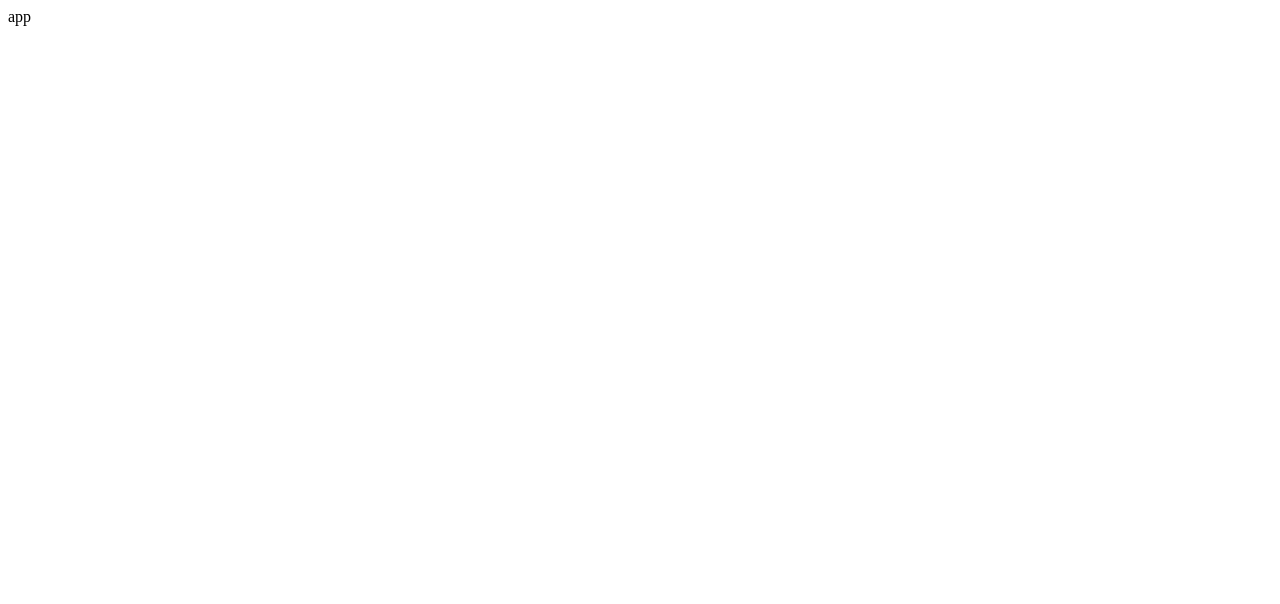
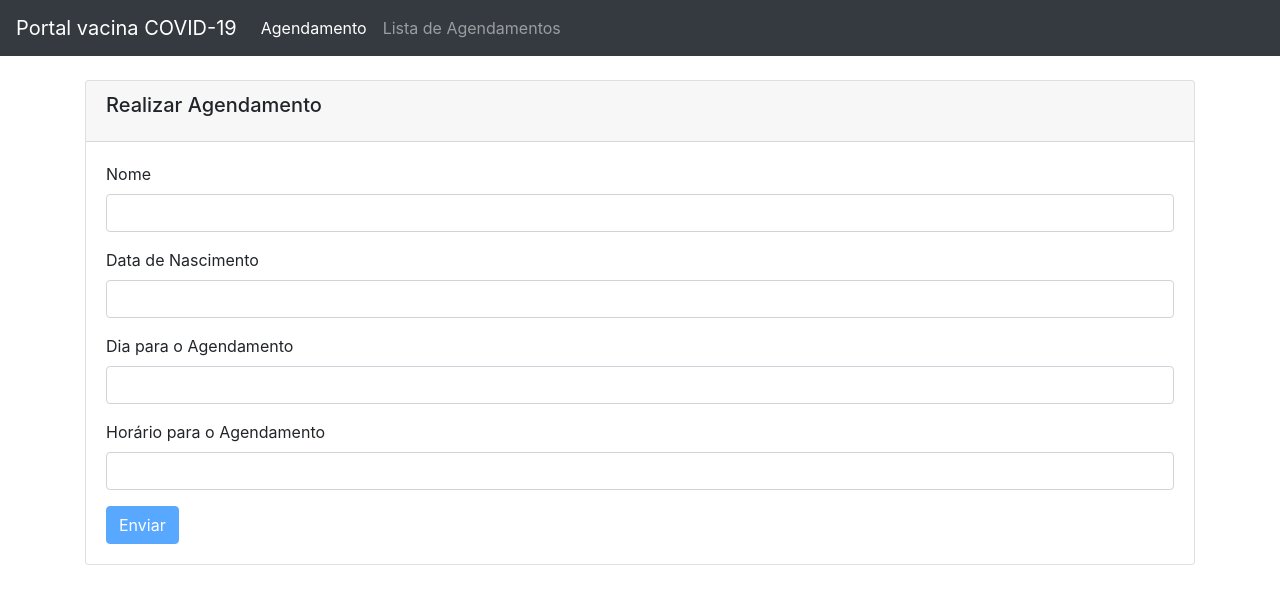
Before and after one commit to GuilhermeFrancisc0/desafio-react_node-pitang, a React (Create React App) app: page / in a window 1280 px wide. Shown: the top 604 px of the page. Built offline with nearby package versions, Linux system fonts and the light colour scheme.

Commit message:
Add basic layout

```diff
--- a/package.json
+++ b/package.json
@@ -6,9 +6,13 @@
     "@testing-library/jest-dom": "^5.11.4",
     "@testing-library/react": "^11.1.0",
     "@testing-library/user-event": "^12.1.10",
+    "bootstrap": "^4.6.0",
     "react": "^17.0.2",
+    "react-bootstrap": "^1.5.2",
     "react-dom": "^17.0.2",
+    "react-router-dom": "^5.2.0",
     "react-scripts": "4.0.3",
+    "react-toastify": "^7.0.3",
     "web-vitals": "^1.0.1"
   },
   "scripts": {
--- a/src/App.js
+++ b/src/App.js
@@ -1,11 +1,10 @@
 import React from 'react';
+import Routes from './routes';
 
-function App() {
-  return (
-    <div className="App">
-      app
-    </div>
-  );
-}
+const App = () => (
+  <div className="App">
+    <Routes />
+  </div>
+);
 
 export default App;
--- /dev/null
+++ b/src/components/Card/index.jsx
@@ -0,0 +1,15 @@
+import React from 'react';
+import { Card } from 'react-bootstrap';
+
+export default function index({ title, children }) {
+  return (
+    <Card>
+      <Card.Header>
+        <Card.Title>{title}</Card.Title>
+      </Card.Header>
+      <Card.Body>
+        {children}
+      </Card.Body>
+    </Card>
+  );
+}
--- /dev/null
+++ b/src/components/Navbar/index.jsx
@@ -0,0 +1,27 @@
+import React from 'react';
+import { Nav, Navbar } from 'react-bootstrap';
+import { Link, useLocation } from 'react-router-dom';
+
+export default function Header({ routes = [] }) {
+  const location = useLocation();
+  return (
+    <Navbar bg="dark" variant="dark" expand="lg">
+      <Navbar.Brand href="/">Portal vacina COVID-19</Navbar.Brand>
+      <Navbar.Toggle aria-controls="basic-navbar-nav" />
+      <Navbar.Collapse id="basic-navbar-nav">
+        <Nav className="mr-auto">
+          {routes.map(({ name, path }) => (
+            <Nav.Link
+              key={path}
+              as={Link}
+              active={path === location.pathname}
+              to={path}
+            >
+              {name}
+            </Nav.Link>
+          ))}
+        </Nav>
+      </Navbar.Collapse>
+    </Navbar>
+  );
+}
--- /dev/null
+++ b/src/components/Page/index.jsx
@@ -0,0 +1,12 @@
+import React from 'react';
+import { Container } from 'react-bootstrap';
+import Card from '../Card';
+
+export default function Page({ children, title }) {
+  return (
+    <Container className="mt-4">
+      <Card title={title}>{children}</Card>
+    </Container>
+
+  );
+}
--- a/src/index.js
+++ b/src/index.js
@@ -1,12 +1,16 @@
 import React from 'react';
+import { ToastContainer } from 'react-toastify';
 import ReactDOM from 'react-dom';
 import App from './App';
 import reportWebVitals from './reportWebVitals';
+import 'bootstrap/dist/css/bootstrap.min.css';
+import 'react-toastify/dist/ReactToastify.css';
 
 ReactDOM.render(
-  <React.StrictMode>
+  <>
+    <ToastContainer />
     <App />
-  </React.StrictMode>,
+  </>,
   document.getElementById('root'),
 );
 
--- /dev/null
+++ b/src/pages/Agendamento/index.jsx
@@ -0,0 +1,60 @@
+import React, { useState } from 'react';
+import { Form, Button } from 'react-bootstrap';
+import { toast } from 'react-toastify';
+import Page from '../../components/Page';
+
+export default function index() {
+  const initialState = {
+    nome: '',
+    dataNasc: '',
+    diaAgendamento: '',
+    horarioAgendamento: '',
+  };
+
+  const [form, setForm] = useState(initialState);
+
+  const isFormValid = form.nome && form.dataNasc && form.diaAgendamento && form.horarioAgendamento;
+
+  const onChange = (event) => {
+    const { target: { name, value } } = event;
+    setForm({
+      ...form,
+      [name]: value,
+    });
+  };
+
+  const onSubmit = async (event) => {
+    event.preventDefault();
+    if (isFormValid) {
+      toast.info('Agendamento criado!');
+      // history.push('/[outra rota]'); (sugestão)
+    } else {
+      toast.error('Formulário incompleto!');
+    }
+  };
+  return (
+    <div>
+      <Page title="Realizar Agendamento">
+        <Form onSubmit={onSubmit}>
+          <Form.Group>
+            <Form.Label>Nome</Form.Label>
+            <Form.Control required onChange={onChange} name="nome" value={form.nome} />
+          </Form.Group>
+          <Form.Group>
+            <Form.Label>Data de Nascimento</Form.Label>
+            <Form.Control required onChange={onChange} name="dataNasc" value={form.dataNasc} />
+          </Form.Group>
+          <Form.Group>
+            <Form.Label>Dia para o Agendamento</Form.Label>
+            <Form.Control required onChange={onChange} name="diaAgendamento" value={form.diaAgendamento} />
+          </Form.Group>
+          <Form.Group>
+            <Form.Label>Horário para o Agendamento</Form.Label>
+            <Form.Control required onChange={onChange} name="horarioAgendamento" value={form.horarioAgendamento} />
+          </Form.Group>
+          <Button type="submit" disabled={!isFormValid}>Enviar</Button>
+        </Form>
+      </Page>
+    </div>
+  );
+}
--- /dev/null
+++ b/src/pages/ListaAgendamento/index.jsx
@@ -0,0 +1,11 @@
+import React from 'react';
+
+import Page from '../../components/Page';
+
+export default function ListaAgendamento() {
+  return (
+    <Page title="Lista de Agendamentos">
+      Lista de Agendamentos
+    </Page>
+  );
+}
--- /dev/null
+++ b/src/routes.jsx
@@ -0,0 +1,30 @@
+import React from 'react';
+import { BrowserRouter, Switch, Route } from 'react-router-dom';
+import ListaAgendamento from './pages/ListaAgendamento';
+import Agendamento from './pages/Agendamento';
+import Navbar from './components/Navbar';
+
+const routes = [
+  {
+    component: Agendamento,
+    path: '/',
+    name: 'Agendamento',
+  },
+  {
+    component: ListaAgendamento,
+    path: '/listaAgendamento',
+    name: 'Lista de Agendamentos',
+  },
+];
+const Routes = () => (
+  <BrowserRouter>
+    <Navbar routes={routes} />
+    <Switch>
+      {routes.map(({ path, component }) => (
+        <Route key={path} exact path={path} component={component} />
+      ))}
+    </Switch>
+  </BrowserRouter>
+);
+
+export default Routes;
```
Also changed, not shown: 1 other file (tests, documents, lock files or other folders).
